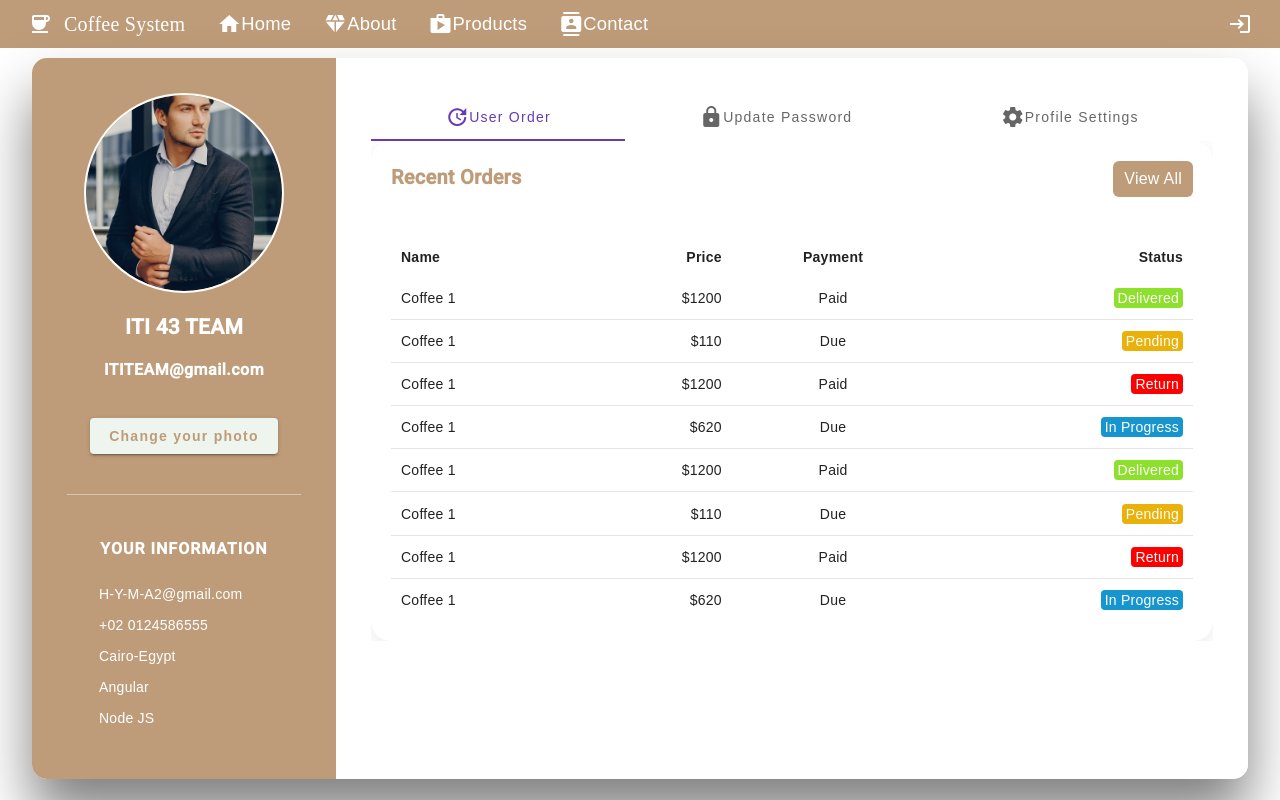
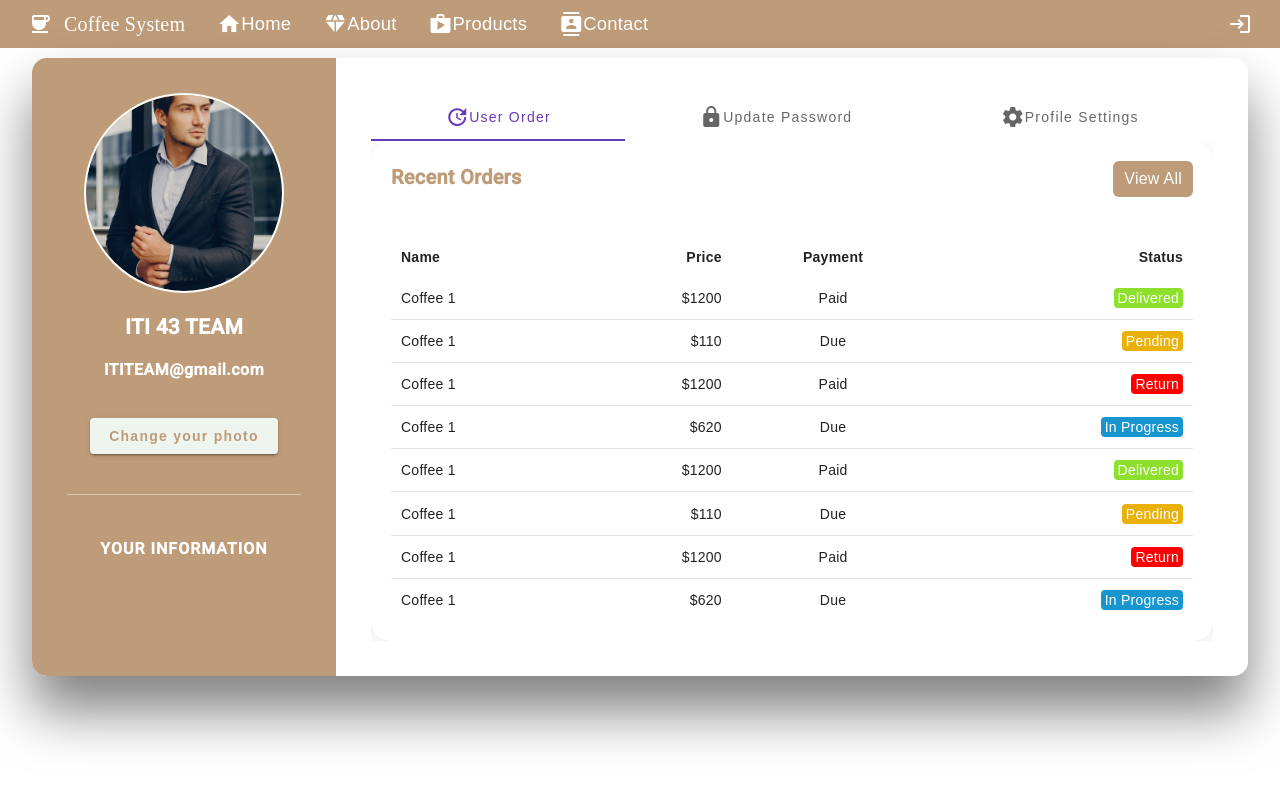
Before and after one commit to ITIteamproject/Cafe-Management-System, an Angular app: page /profile in a window 1280 px wide. Built offline with nearby package versions, Linux system fonts and the light colour scheme; data requests are answered from the project's data file; what ng2-search-filter would draw is missing.

Commit message:
link userinfo to backend

```diff
--- a/src/Services/profile.service.ts
+++ b/src/Services/profile.service.ts
@@ -9,8 +9,11 @@ export class ProfileService {
 
   constructor(private http: HttpClient) { }
 
-  getUserInfo() {
-    return this.http.get(this.baseURL)
+  getUserInfo(token: any) {
+    const headers = new HttpHeaders({
+      'Authorization': token
+    })
+    return this.http.get(this.baseURL, { headers })
   }
 
 
--- a/src/app/User/profile/profile.component.html
+++ b/src/app/User/profile/profile.component.html
@@ -22,32 +22,19 @@
                         <li>
                             <span class="icon"></span>
                             <span class="text">
-                                H-Y-M-A2@gmail.com
+                                {{userInfo['username']}}
                             </span>
                         </li>
                         <li>
                             <span class="icon"></span>
                             <span class="text">
-                                +02 0124586555
+                                {{userInfo['email']}}
                             </span>
                         </li>
                         <li>
                             <span class="icon"></span>
                             <span class="text">
-                                Cairo-Egypt
-                            </span>
-                        </li>
-                        <li>
-                            <span class="icon"></span>
-
-                            <span class="text">
-                                Angular
-                            </span>
-                        </li>
-                        <li>
-                            <span class="icon"></span>
-                            <span class="text">
-                                Node JS
+                                {{userInfo['gender']}}
                             </span>
                         </li>
                     </ul>
--- a/src/app/User/profile/profile.component.ts
+++ b/src/app/User/profile/profile.component.ts
@@ -7,18 +7,22 @@ import { ProfileService } from 'src/Services/profile.service';
   styleUrls: ['./profile.component.css'],
 })
 export class ProfileComponent implements OnInit{
-  userInfo = [];
+  userInfo = {};
   token:any = localStorage.getItem('token');
-  constructor(private http: ProfileService) {}
+
+  constructor(private http: ProfileService) {
+
+  }
 
   ngOnInit(){
-    this.http.getUserInfo().subscribe({
+    console.log(this.token)
+    this.http.getUserInfo(this.token).subscribe({
       next: (res)=> {
         console.log(res)
+        this.userInfo = res
       },
       error: (err) => {
         console.log(err);
-
       }
     })
   }
--- a/tsconfig.json
+++ b/tsconfig.json
@@ -5,7 +5,7 @@
     "baseUrl": "./",
     "outDir": "./dist/out-tsc",
     "forceConsistentCasingInFileNames": true,
-    "strict": true,
+    "strict": false,
     "noImplicitOverride": true,
     "noPropertyAccessFromIndexSignature": true,
     "noImplicitReturns": true,
```
